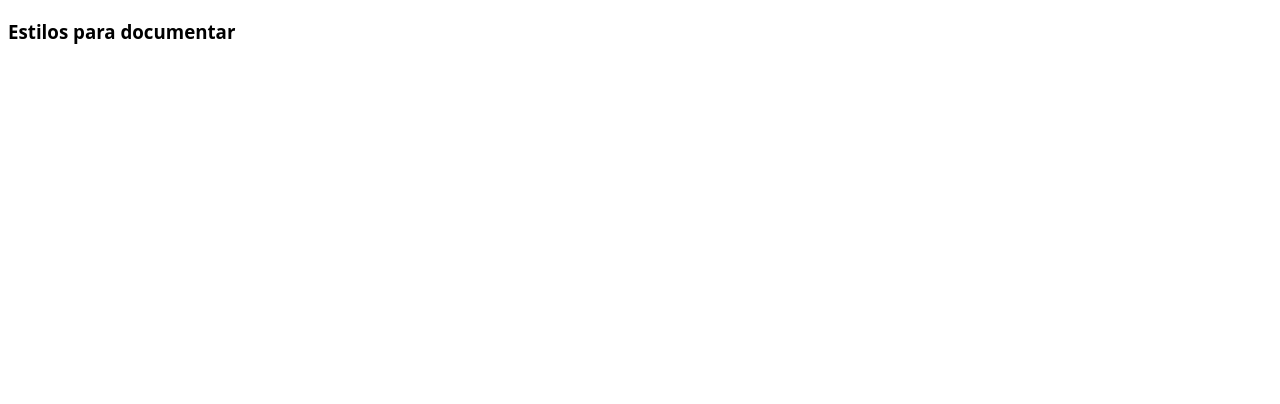
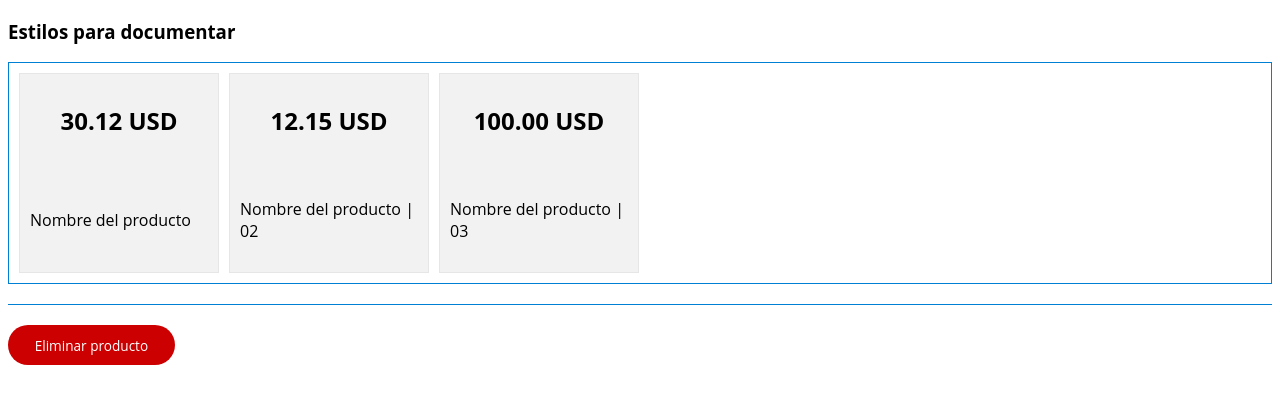
Before and after one commit to dlunamontilla/estilos, a plain HTML site: page index.html in a window 1280 px wide. Drawn offline with Linux system fonts and the light colour scheme.

Commit message:
Ejemplo publicados

```diff
--- /dev/null
+++ b/app/main.js
@@ -0,0 +1,120 @@
+console.clear();
+
+const aCarrito = [
+    {
+        id: 1,
+        imagen: "/ruta/de/imagen.jpeg",
+        nombre: "Nombre del producto",
+        categoria: "Categoría",
+        precio: "30.12 USD",
+        cantidad: 30,
+    },
+
+    {
+        id: 2,
+        imagen: "/ruta/de/imagen-02.jpeg",
+        nombre: "Nombre del producto | 02",
+        categoria: "Categoría",
+        precio: "12.15 USD",
+        cantidad: 25,
+    },
+
+    {
+        id: 3,
+        imagen: "/ruta/de/imagen-03.jpeg",
+        nombre: "Nombre del producto | 03",
+        categoria: "Categoría",
+        precio: "100.00 USD",
+        cantidad: 3,
+    },
+];
+
+const pintarProductos = (productosHTML, selector) => {
+    const [producto, titulo, texto] = [
+        document.createElement("div"),
+        document.createElement("h2"),
+        document.createElement("p")
+    ];
+
+    const contenedor = document.querySelector(selector);
+
+    producto.classList.add("productos__item");
+    titulo.classList.add("productos__titulo");
+    texto.classList.add("productos__texto");
+
+    const productos = [];
+
+    if (contenedor !== null)
+        contenedor.textContent = "";
+
+    for (let productoHTML of productosHTML) {
+        let [_producto, _titulo, _texto] = [
+            producto.cloneNode(false),
+            titulo.cloneNode(false),
+            texto.cloneNode(false)
+        ];
+
+        _producto.setAttribute("data-id", productoHTML.id);
+        _titulo.textContent = productoHTML.precio;
+        _texto.textContent = productoHTML.nombre;
+        _producto.append(_titulo, _texto);
+        _producto.setAttribute("tabindex", "-1");
+
+        if (contenedor !== null) {
+            contenedor.appendChild(_producto);
+        }
+
+        // Formar un array de elementos HTML
+        productos.push({
+            id: productoHTML.id,
+            producto: _producto
+        });
+    }
+
+    return productos;
+};
+
+const productos = pintarProductos(aCarrito, "#productos-contenedor");
+
+
+const eliminarProducto = (array, id) => {
+    let indice = Number(array.findIndex(producto => {
+        return producto.id === Number(id)
+    }));
+
+    console.log(indice, typeof indice);
+    if (indice === -1) return [];
+    return array.splice(indice, 1);
+};
+
+const seleccionar = (objeto, fn) => {
+    if (typeof objeto.dataset.id === "undefined")
+        return;
+
+    fn();
+}
+// Obtener el botón eliminar:
+const eliminar = document.querySelector("#eliminar");
+
+// Obtenemos el contenedor:
+const contenedor = document.querySelector("#productos-contenedor");
+
+if (contenedor !== null)
+    contenedor.onclick = (e) => {
+        seleccionar(e.target, function () {
+            eliminar.setAttribute("data-id", e.target.dataset.id);
+            console.log(e.target.dataset.id);
+        });
+    }
+// Verificar si ha sido capturado:
+if (eliminar !== null) {
+    eliminar.onclick = () => {
+        let id = eliminar.dataset.id;
+
+        let eliminado = eliminarProducto(aCarrito, id);
+        pintarProductos(aCarrito, "#productos-contenedor");
+        // console.log("Se ha eliminado", eliminado);
+
+        console.log(aCarrito)
+    }
+}
--- a/index.html
+++ b/index.html
@@ -1,18 +1,33 @@
 <!DOCTYPE html>
-<html lang="en">
+<html lang="es-VE">
 
 <head>
     <meta charset="UTF-8">
     <meta name="viewport" content="width=device-width, initial-scale=1.0">
     <title>Estilos para documentar</title>
 
-    <link rel="stylesheet" href="style.css">
+    <link rel="stylesheet" href="css/style.css">
 </head>
 
 <body>
     <main>
         <h3>Estilos para documentar</h3>
+
+        <div class="productos" id="productos-contenedor">
+            <div class="productos__item productos__item--seleccionado"></div>
+            <div class="productos__item"></div>
+            <div class="productos__item"></div>
+            <div class="productos__item"></div>
+        </div>
+
+        <div id="seleccionado"></div>
+
+        <hr>
+
+        <button id="eliminar" data-id="" class="eliminar">Eliminar producto</button>
     </main>
+
+    <script src="app/main.js" type="module"></script>
 </body>
 
 </html>
--- a/scss/_main.scss
+++ b/scss/_main.scss
@@ -1,22 +1,115 @@
+::-moz-focus-inner {
+    border: 0;
+}
+
 .productos {
     display: flex;
     flex-wrap: wrap;
     gap: 10px;
 
     padding: 10px;
-    border: 1px solid;
+    border: 1px solid $base;
 
     &__item {
-        --diametro: 100px;
+        position: relative;
+        --diametro: 200px;
+
+        &::before {
+            content: "";
+            display: block;
+            position: absolute;
+            margin: auto;
+            left: 0;
+            right: 0;
+            top: 0;
+            bottom: 0;
+        }
 
         width: var(--diametro);
-        height: var(--diametro);
+        min-height: var(--diametro);
+        display: flex;
+        flex-wrap: wrap;
 
         background-color: darken(white, 5);
+        border: 1px solid darken(white, 10);
+        transition: 300ms;
 
-        &--seleccionado {
+        &:hover {
+            background-color: rgba($base, 0.05);
+            border: 1px solid rgba($base, 0.3);
+        }
+
+        &:active {
+            opacity: 0.9;
+        }
+
+        &--seleccionado,
+        &:focus {
             background-color: rgba($base, 0.05);
             color: darken($base, 10);
+            border: 1px solid $base;
         }
     }
+
+    &__titulo,
+    &__texto {
+        width: 100%;
+        padding: 10px;
+    }
+
+    &__titulo {
+        text-align: center;
+    }
 }
+
+button {
+    --color: #{lighten($base, 0)};
+    --height: 40px;
+
+    background-image: none;
+    background-color: var(--color);
+    border: 0;
+    color: white;
+    padding: 0 calc(var(--height) / 1.5);
+    height: var(--height);
+    border-radius: calc(var(--height) / 2);
+    transition: 300ms ease;
+    outline: medium none;
+
+    font: {
+        family: inherit;
+        size: 0.85rem;
+    }
+
+    &:hover {
+        opacity: 0.8;
+    }
+
+    &:focus {
+        background-color: darken($base, 5);
+    }
+
+    &:active {
+        opacity: 1;
+        transition: none;
+    }
+}
+
+.eliminar {
+    background-color: darken(red, 10);
+
+    &:focus {
+        background-color: darken(red, 15);
+    }
+}
+
+@keyframes fadeIn {
+    from {
+        opacity: 0.7;
+        transform: scale(0.9);
+    }
+}
+
+.fadeIn {
+    animation: 300ms ease fadeIn 1;
+}
```
Also changed, not shown: css/style.css, 2 other files.
